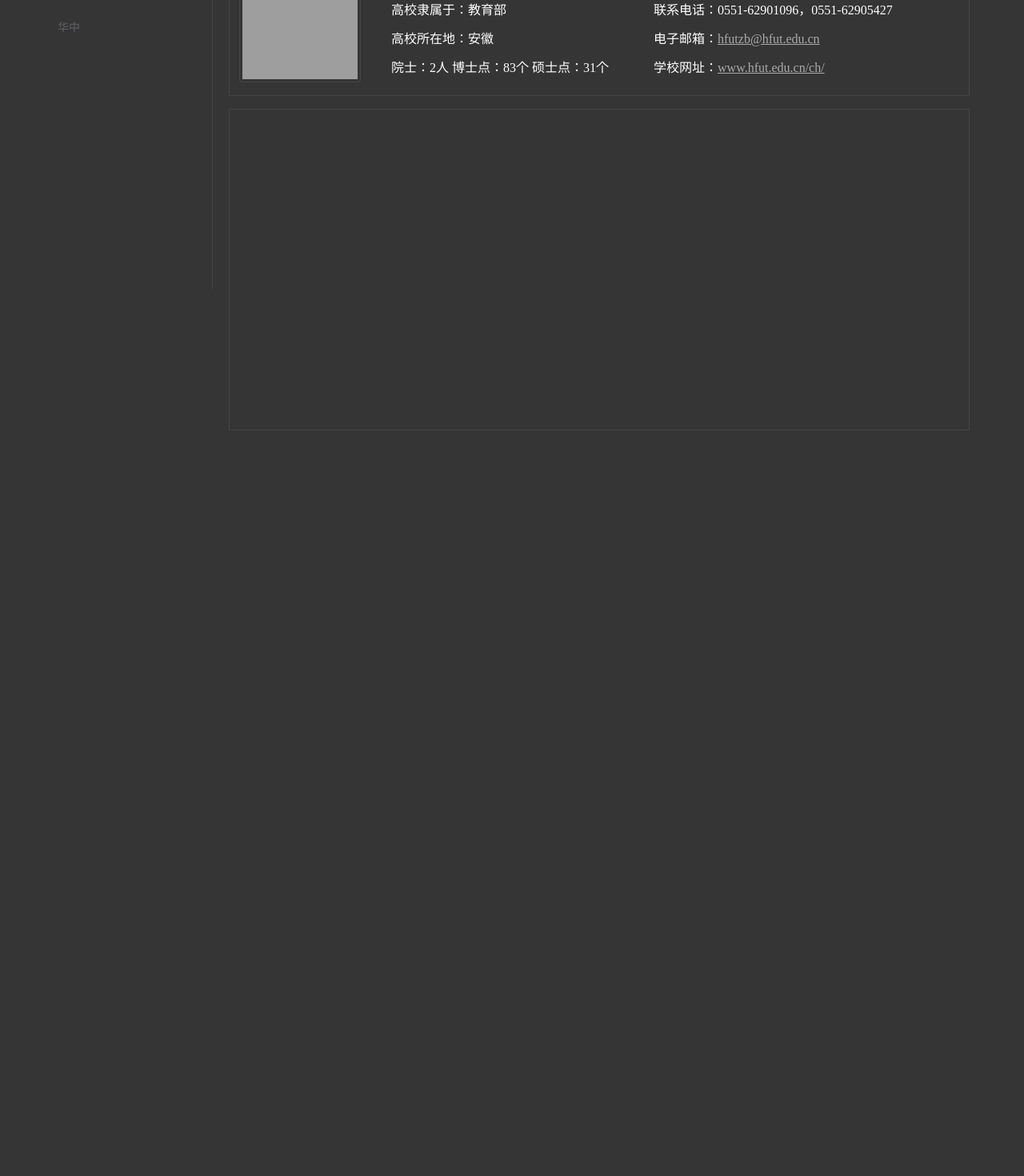
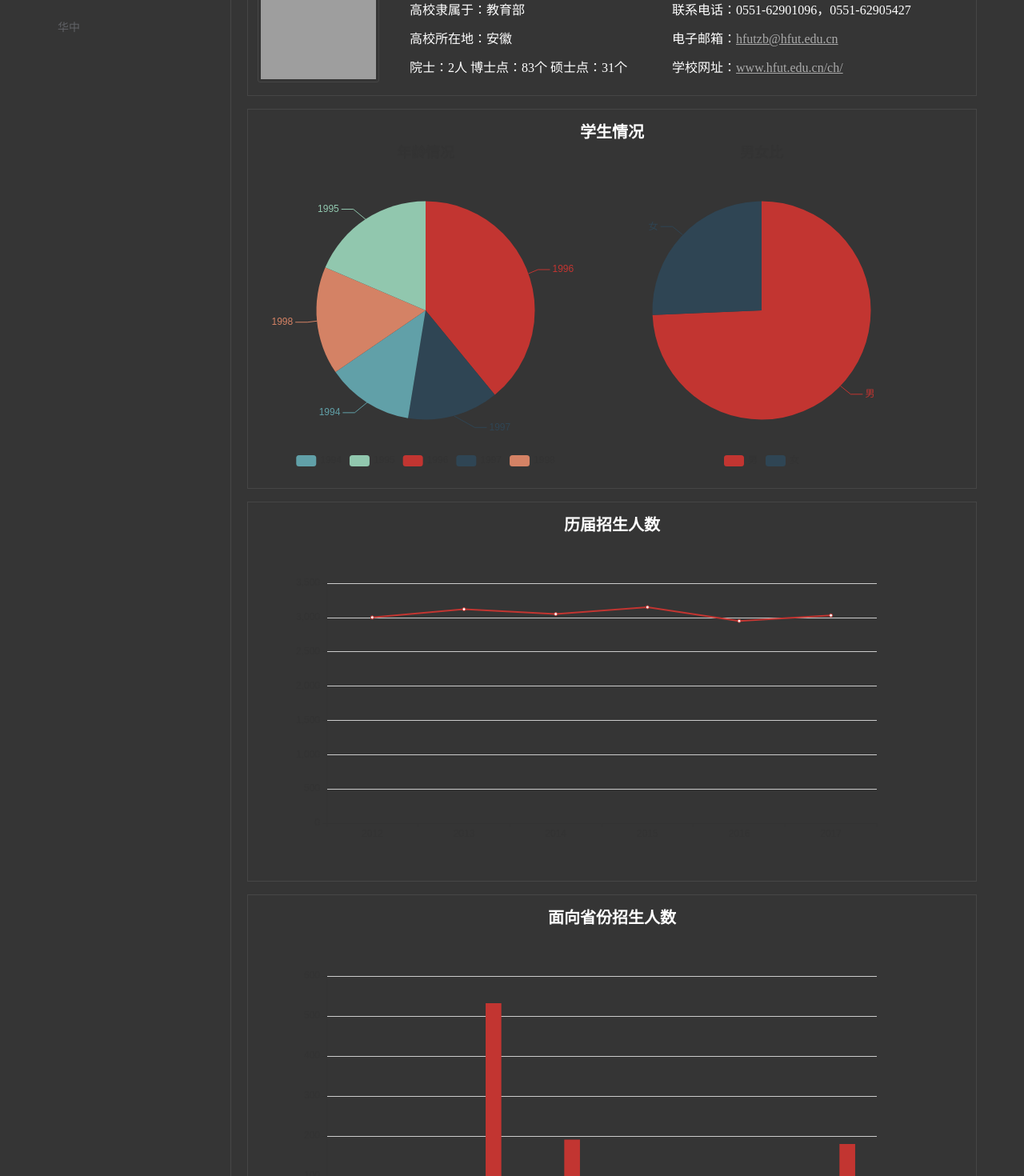
Before and after one commit to SuperDog1/Echarts, a Vue app: page / in a window 1280 px wide. Shown: the part 240-1710 px from the top of the page at 80% size. Before the commit the page ends 840 px from the top, so only its background shows below. Built offline with nearby package versions, Linux system fonts and the light colour scheme; grey boxes are pictures that could not be loaded.

Commit message:
add college charts

```diff
--- a/src/components/Aside.vue
+++ b/src/components/Aside.vue
@@ -55,9 +55,9 @@ export default {
 <style scoped>
   #aside {
     overflow: hidden;
+    min-width: 240px;
     width: 240px;
-    height: 500px;
-    border-right: 1px solid rgba(89, 89, 89, 0.48);
+    height: 100%;
   }
   .tabs {
     height: 54px;
--- a/src/components/College.vue
+++ b/src/components/College.vue
@@ -19,12 +19,135 @@
       </ul>
     </div>
     <div class="chart-card card">
+      <h3>学生情况</h3>
+      <div class="flex">
+        <div id="age-chart"></div>
+        <div id="proportion-chart"></div>
+      </div>
+    </div>
+    <div class="chart-card card">
+      <h3>历届招生人数</h3>
+      <div id="number-chart"></div>
+    </div>
+    <div class="chart-card card">
+      <h3>面向省份招生人数</h3>
+      <div id="histogram-chart"></div>
     </div>
   </div>
 </template>
 <script>
 export default {
   name: 'College',
+  mounted() {
+    const age_chart = echarts.init(document.getElementById('age-chart'))
+    const age_option = {
+      title: {
+        text: '年龄情况',
+        left: 'center',
+      },
+      tooltip : {
+        trigger: 'item',
+        formatter: "{a} <br/>{b} : {c} ({d}%)",
+      },
+      legend: {
+        // orient: 'vertical',
+        // top: 'middle',
+        bottom: 10,
+        left: 'center',
+        data: ['1994','1995', '1996','1997','1998']
+      },
+      series : [{
+        type: 'pie',
+        radius : '65%',
+        center: ['50%', '50%'],
+        selectedMode: 'single',
+        data:[
+          {value:1548,name: '1996'},
+          {value:535, name: '1997'},
+          {value:510, name: '1994'},
+          {value:634, name: '1998'},
+          {value:735, name: '1995'}
+        ],
+        itemStyle: {
+          emphasis: {
+            shadowBlur: 10,
+            shadowOffsetX: 0,
+            shadowColor: 'rgba(0, 0, 0, 0.5)'
+          }
+        },
+      }]
+    }
+    age_chart.setOption(age_option)
+
+    const proportion_chart = echarts.init(document.getElementById('proportion-chart'))
+    const proportion_option = {
+      title: {
+        text: '男女比',
+        left: 'center',
+      },
+      tooltip : {
+        trigger: 'item',
+        formatter: "{a} <br/>{b} : {c} ({d}%)",
+      },
+      legend: {
+        // orient: 'vertical',
+        // top: 'middle',
+        bottom: 10,
+        left: 'center',
+        data: ['男','女'],
+      },
+      series : [{
+        type: 'pie',
+        radius : '65%',
+        center: ['50%', '50%'],
+        selectedMode: 'single',
+        data:[
+          {value:1548,name: '男'},
+          {value:535, name: '女'}
+        ],
+        itemStyle: {
+          emphasis: {
+            shadowBlur: 10,
+            shadowOffsetX: 0,
+            shadowColor: 'rgba(0, 0, 0, 0.5)'
+          }
+        }
+      }]
+    }
+    proportion_chart.setOption(proportion_option)
+
+    const number_chart = echarts.init(document.getElementById('number-chart'))
+    const number_option = {
+      xAxis: {
+        type: 'category',
+        data: ['2012','2013','2014', '2015', '2016', '2017',]
+      },
+      yAxis: {
+        type: 'value'
+      },
+      series: [{
+        data: [3000, 3120, 3050, 3150, 2950, 3030, ],
+        type: 'line'
+      }]
+    }
+    number_chart.setOption(number_option)
+
+    const histogram_chart = echarts.init(document.getElementById('histogram-chart'))
+    const histogram_option = {
+      xAxis: {
+        type: 'category',
+        data: ['天津', '河北', '山西', '内蒙古', '辽宁', '吉林', '黑龙江','江苏','浙江','安徽','福建','江西','山东','河南','湖北','湖南','广东','广西','海南','重庆','四川','贵州','云南','陕西','甘肃','青海','宁夏','其他',]
+      },
+      yAxis: {
+        type: 'value'
+      },
+      series: [{
+        data: [18, 73, 90, 46, 17, 28, 23,46,532,65,98,59,191,87,73,39,88,16,49,92,62,44,80,92,37,29,180],
+        type: 'bar'
+      }]
+    }
+    histogram_chart.setOption(histogram_option)
+  },
 }
 </script>
 <style scoped>
@@ -60,133 +183,35 @@ export default {
     color: #aaa;
   }
   .chart-card {
-    width: 924px;
-    height: 400px;
+    width: 100%;
+    padding: 12px;
+    margin-bottom: 16px;
+  }
+  .chart-card h3 {
+    margin: 0;
+    text-align: center;
+    font-size: 20px;
   }
   .card {
     border: 1px solid rgba(89, 89, 89, 0.48);
   }
+  .flex {
+    display: flex;
+  }
+  #age-chart {
+    width: 420px;
+    height: 420px;
+  }
+  #proportion-chart {
+    width: 420px;
+    height: 420px;
+  }
+  #number-chart {
+    width: 860px;
+    height: 420px;
+  }
+  #histogram-chart {
+    width: 860px;
+    height: 420px;
+  }
 </style>
-
-
-
-option = {
-    title: {
-        text: '年龄情况',
-        left: 'center'
-    },
-    tooltip : {
-        trigger: 'item',
-        formatter: "{a} <br/>{b} : {c} ({d}%)"
-    },
-    legend: {
-        // orient: 'vertical',
-        // top: 'middle',
-        bottom: 10,
-        left: 'center',
-        data: ['1994','1995', '1996','1997','1998']
-    },
-    series : [
-        {
-            type: 'pie',
-            radius : '65%',
-            center: ['50%', '50%'],
-            selectedMode: 'single',
-            data:[
-                {value:1548,name: '1996'},
-                {value:535, name: '1997'},
-                {value:510, name: '1994'},
-                {value:634, name: '1998'},
-                {value:735, name: '1995'}
-            ],
-            itemStyle: {
-                emphasis: {
-                    shadowBlur: 10,
-                    shadowOffsetX: 0,
-                    shadowColor: 'rgba(0, 0, 0, 0.5)'
-                }
-            }
-        }
-    ]
-};
-
-
-option = {
-  title: {
-      text: '男女比',
-      left: 'center'
-  },
-  tooltip : {
-      trigger: 'item',
-      formatter: "{a} <br/>{b} : {c} ({d}%)"
-  },
-  legend: {
-      // orient: 'vertical',
-      // top: 'middle',
-      bottom: 10,
-      left: 'center',
-      data: ['男','女']
-  },
-  series : [
-      {
-          type: 'pie',
-          radius : '65%',
-          center: ['50%', '50%'],
-          selectedMode: 'single',
-          data:[
-              {value:1548,name: '男'},
-              {value:535, name: '女'}
-          ],
-          itemStyle: {
-              emphasis: {
-                  shadowBlur: 10,
-                  shadowOffsetX: 0,
-                  shadowColor: 'rgba(0, 0, 0, 0.5)'
-              }
-          }
-      }
-  ]
-};
-
-
-//折线图
-option = {
-
-xAxis: {
-
-type: 'category',
-
-data: ['2012','2013','2014', '2015', '2016', '2017',]
-    },
-
-yAxis: {
-        type: 'value'
-    },
-
-series: [{
-
-data: [3000, 3120, 3050, 3150, 2950, 3030, ],
-
- type: 'line'
-    }]
-};
-
-
-//柱状图(省份招生）
-option = {
-    xAxis: {
-        type: 'category',
-
-        data: ['天津', '河北', '山西', '内蒙古', '辽宁', '吉林', '黑龙江','江苏','浙江','安徽','福建','江西','山东','河南','湖北','湖南','广东','广西','海南','重庆','四川','贵州','云南','陕西','甘肃','青海','宁夏','其他',]
-    },
-
- yAxis: {
-        type: 'value'
-    },
-
-series: [{
-        data: [18, 73, 90, 46, 17, 28, 23，46,532,65,98,59,191,87,73,39,88，16,49,92,62,44,80,92,37,29,180],
-
-type: 'bar'
-    }]
-};
--- a/src/components/Main.vue
+++ b/src/components/Main.vue
@@ -15,5 +15,6 @@ export default {
 <style scoped>
   .main {
     padding: 20px;
+    border-left: 1px solid rgba(89, 89, 89, 0.48);
   }
 </style>
--- a/src/components/Map.vue
+++ b/src/components/Map.vue
@@ -113,9 +113,8 @@ export default {
       ]
     }
     // 处理点击事件并且跳转到相应的页面
-    const that = this
-    myChart.on('click', function (params) {
-       that.$emit('toCollege', params.name)
+    myChart.on('click', (params) => {
+       this.$emit('toCollege', params.name)
     })
     myChart.setOption(option)
     myChart.on('mouseover', function (params) {
```
